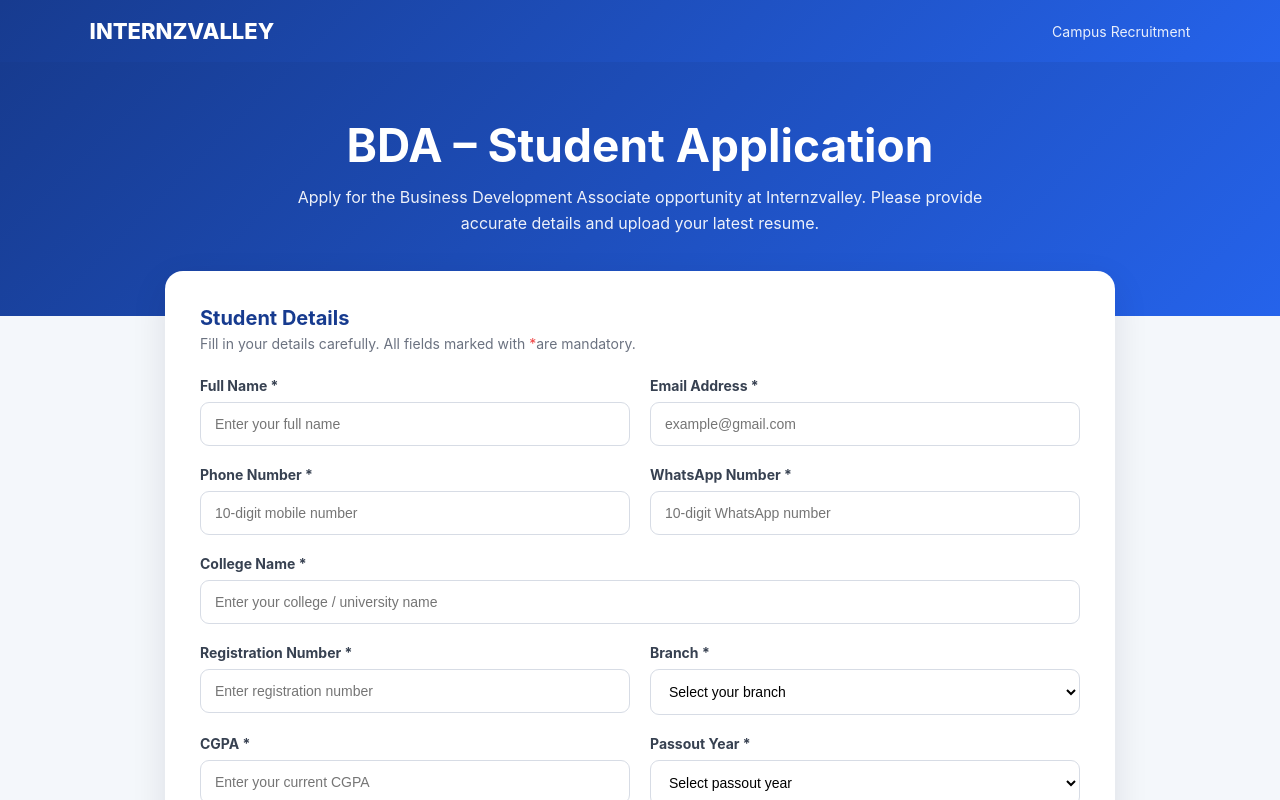
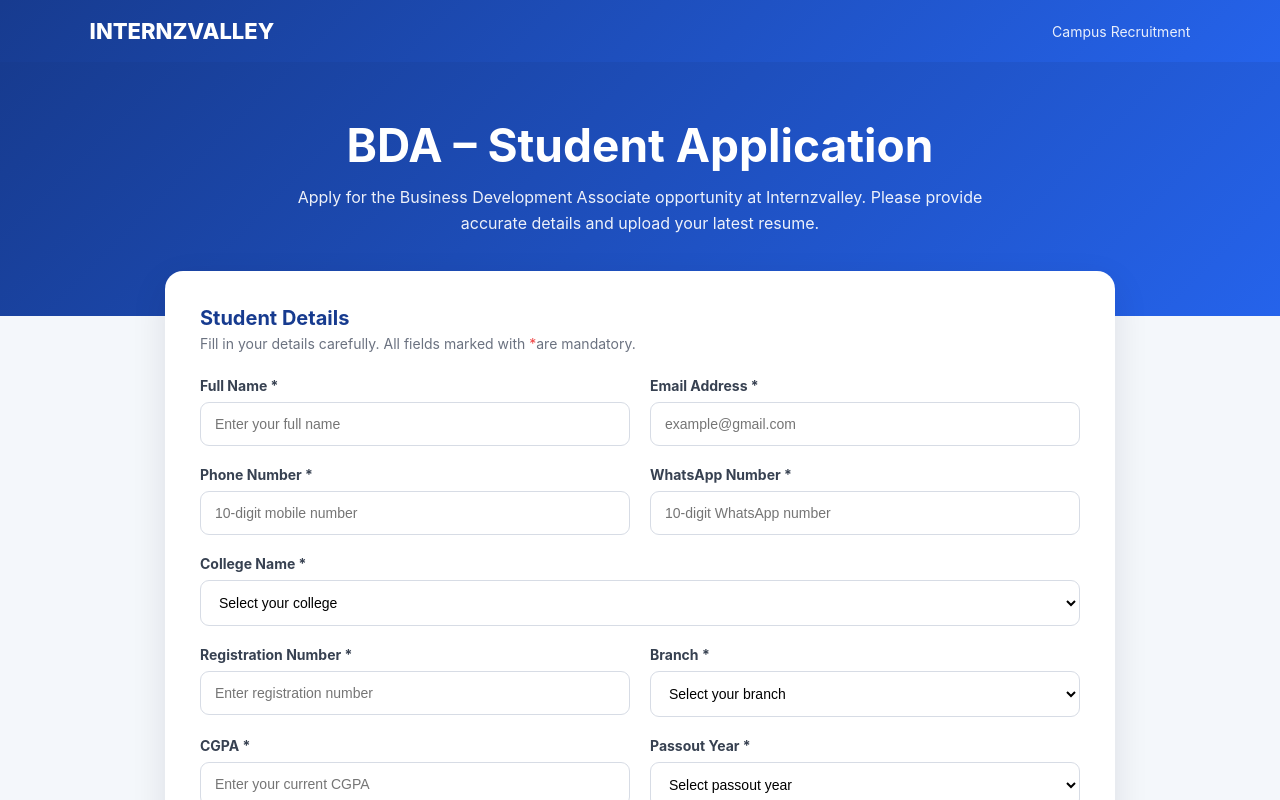
Before and after one commit to rajagceian/Internzvalley, a React (Vite) app in the folder frontend-react/: page / in a window 1280 px wide. Shown: the top 800 px of the page. Built offline with nearby package versions, Linux system fonts and the light colour scheme; no server answers.

Commit message:
Change college name input to dropdown select
Replaced college name input field with a dropdown select for better user experience.

```diff
--- a/frontend-react/src/App.jsx
+++ b/frontend-react/src/App.jsx
@@ -436,14 +436,30 @@
               />
 
 
-              {/* COLLEGE */}
+ {/* COLLEGE */}
 
-              <FormField
-                label="College Name"
-                name="collegeName"
-                placeholder="Enter your college / university name"
-                full
-              />
+<div className="form-group full">
+
+  <label>
+    College Name <span>*</span>
+  </label>
+
+  <select
+    name="collegeName"
+    required
+  >
+
+    <option value="">
+      Select your college
+    </option>
+
+    <option value="Gaya College of Engineering, Gaya">
+      Gaya College of Engineering, Gaya
+    </option>
+
+  </select>
+
+</div>
 
 
               {/* REGISTRATION */}
```
